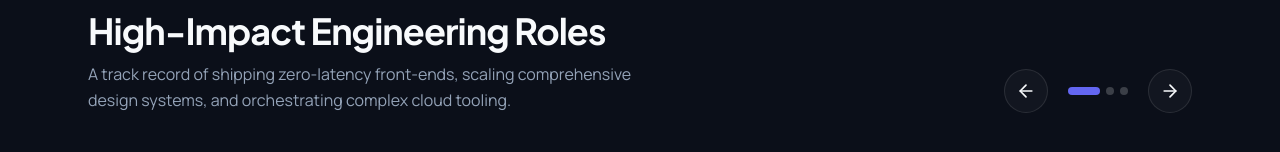
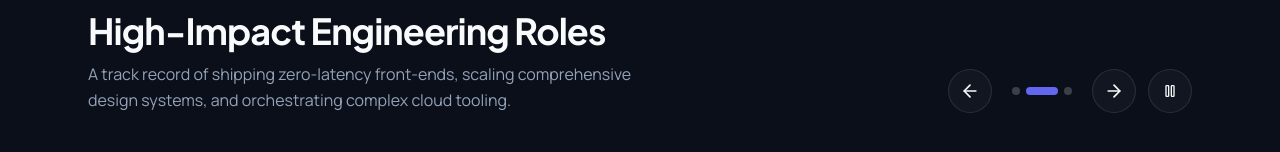
Before and after one commit to jamesv28/web-portfolio, a React (Vite) app: page / in a window 1280 px wide. Shown: the part 740-892 px from the top of the page. Built offline with nearby package versions, Linux system fonts and the light colour scheme; the HTML template or start-up script is replaced by a standard one.

Commit message:
added autoplay functionality to the carousel as well as a simple animation effect

```diff
--- a/src/components/Experience.jsx
+++ b/src/components/Experience.jsx
@@ -1,12 +1,37 @@
-import { useState } from "react";
-import { LuArrowLeft, LuArrowRight, LuArrowUpRight } from "react-icons/lu";
+import { useEffect, useState } from "react";
+import {
+  LuArrowLeft,
+  LuArrowRight,
+  LuPause,
+  LuPlay,
+} from "react-icons/lu";
 import { roles } from "../data";
 import { TONE_PILL, TONE_TEXT } from "../tones";
 
+const AUTOPLAY_DELAY_MS = 5000;
+
 const Experience = () => {
   const [index, setIndex] = useState(0);
+  const [hovered, setHovered] = useState(false);
+  const [focused, setFocused] = useState(false);
+  // Autoplay starts on unless the user prefers reduced motion.
+  const [playing, setPlaying] = useState(
+    () => !window.matchMedia("(prefers-reduced-motion: reduce)").matches,
+  );
   const count = roles.length;
+  const paused = !playing || hovered || focused;
+
   const go = (next) => setIndex((next + count) % count);
+
+  // Advance on a 5s timer. Any index change (manual or auto) restarts the timer.
+  useEffect(() => {
+    if (paused) return undefined;
+    const timer = window.setTimeout(
+      () => setIndex((current) => (current + 1) % count),
+      AUTOPLAY_DELAY_MS,
+    );
+    return () => window.clearTimeout(timer);
+  }, [index, paused, count]);
 
   const handleKeyDown = (event) => {
     if (event.key === "ArrowLeft") go(index - 1);
@@ -78,6 +103,19 @@ const Experience = () => {
           >
             <LuArrowRight className="h-5 w-5" aria-hidden="true" />
           </button>
+          <button
+            type="button"
+            onClick={() => setPlaying((p) => !p)}
+            aria-label={playing ? "Pause autoplay" : "Play autoplay"}
+            aria-pressed={playing}
+            className="flex h-11 w-11 items-center justify-center rounded-full border border-white/10 bg-white/[0.03] text-text-primary transition-all hover:scale-105 hover:border-secondary/50 hover:text-secondary active:scale-95"
+          >
+            {playing ? (
+              <LuPause className="h-4 w-4" aria-hidden="true" />
+            ) : (
+              <LuPlay className="h-4 w-4" aria-hidden="true" />
+            )}
+          </button>
         </div>
       </div>
 
@@ -85,10 +123,14 @@ const Experience = () => {
       <div
         className="mt-10 grid focus:outline-none"
         onKeyDown={handleKeyDown}
+        onMouseEnter={() => setHovered(true)}
+        onMouseLeave={() => setHovered(false)}
+        onFocus={() => setFocused(true)}
+        onBlur={() => setFocused(false)}
         tabIndex={0}
         aria-roledescription="carousel"
         aria-label="Career roles"
-        aria-live="polite"
+        aria-live={playing ? "off" : "polite"}
       >
         {roles.map((role, i) => {
           const active = i === index;
@@ -97,10 +139,10 @@ const Experience = () => {
               key={role.company}
               aria-hidden={!active}
               aria-roledescription="slide"
-              className={`col-start-1 row-start-1 flex flex-col gap-6 rounded-container border border-white/[0.08] bg-slate/60 p-6 backdrop-blur-[12px] transition-all duration-500 ease-out md:flex-row md:p-8 ${
+              className={`col-start-1 row-start-1 flex flex-col gap-6 rounded-container border border-white/[0.08] bg-slate/60 p-6 backdrop-blur-[12px] transition-[opacity,visibility] duration-700 ease-in-out md:flex-row md:p-8 ${
                 active
-                  ? "relative translate-x-0 opacity-100"
-                  : "pointer-events-none invisible translate-x-6 opacity-0"
+                  ? "relative opacity-100"
+                  : "pointer-events-none invisible opacity-0"
               }`}
             >
               {/* Identity + stack */}
--- a/src/data.jsx
+++ b/src/data.jsx
@@ -53,7 +53,7 @@ export const roles = [
   {
     period: "2018 — 2020",
     location: "Denver, CO",
-    title: "Front-End Developer",
+    title: "Front-End Engineer",
     company: "Convercent",
     accent: "primary",
     stack: [
```
Also changed, not shown: .impeccable/config.json (added).
